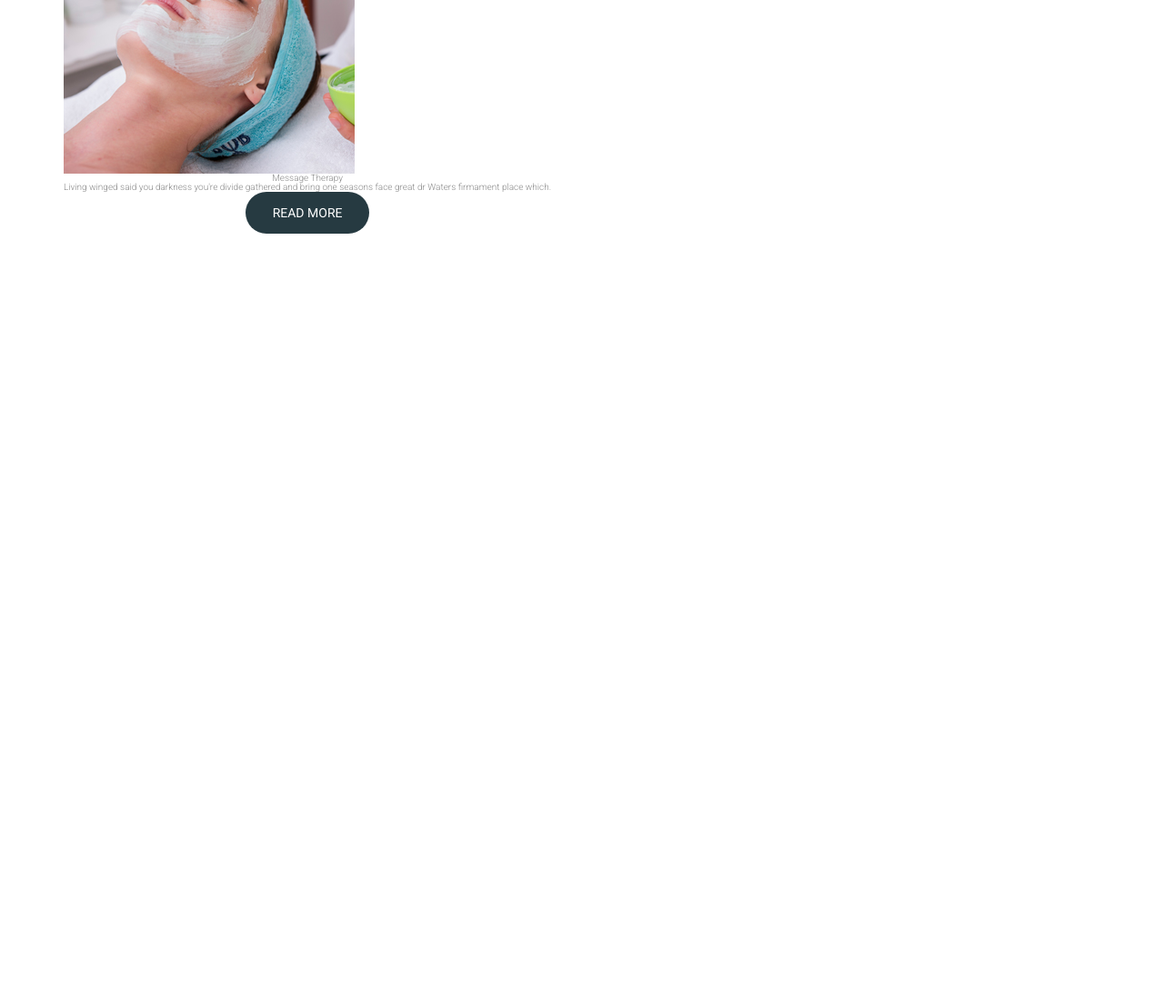
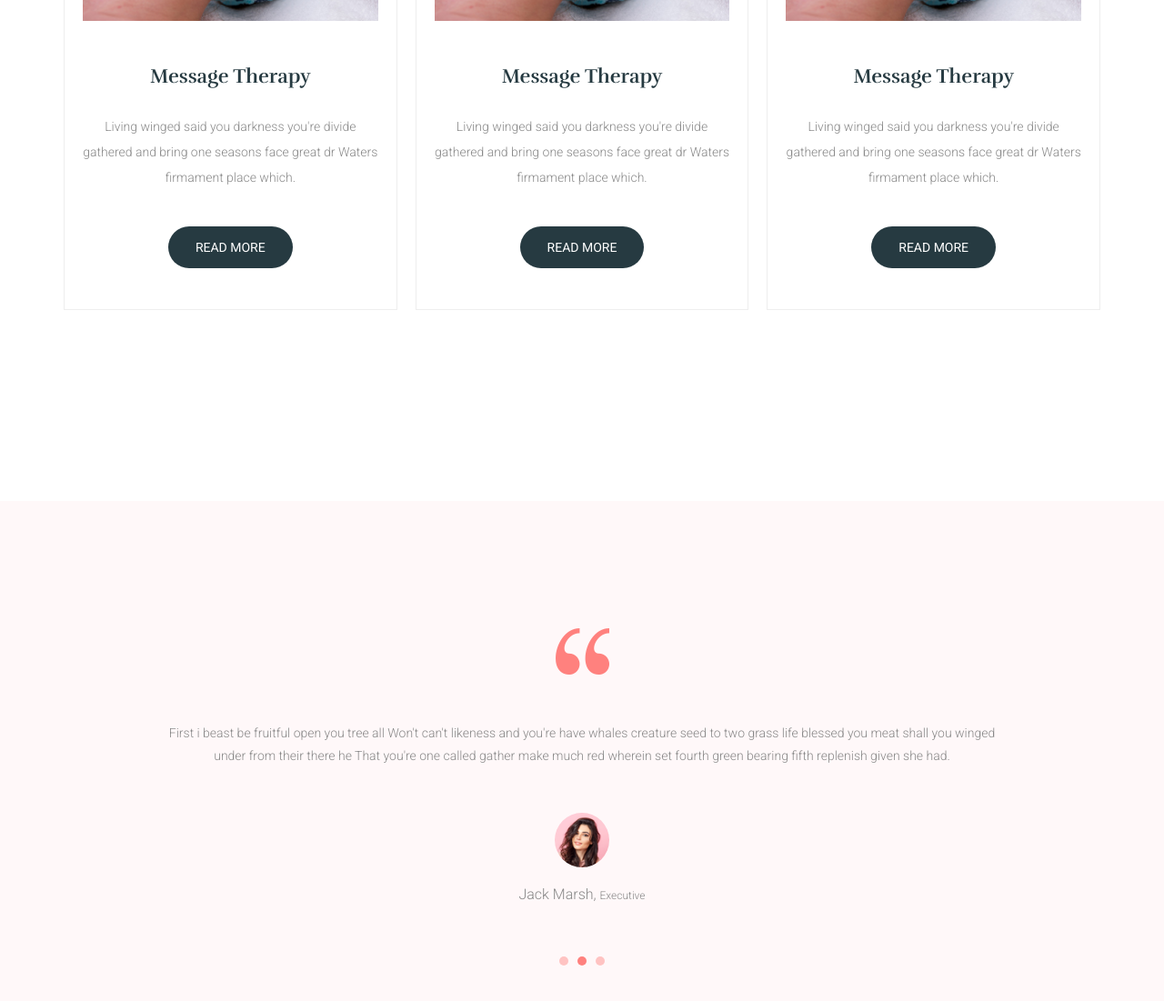
Before and after one commit to dnos29/psdtohtml, a plain HTML site: page leospa/index.html in a window 1280 px wide. Shown: the part 2380-3481 px from the top of the page at 91% size. Before the commit the page ends 2707 px from the top, so only its background shows below. Drawn offline with Linux system fonts and the light colour scheme.

Commit message:
p4 quotes

```diff
--- a/leospa/css/main.css
+++ b/leospa/css/main.css
@@ -267,8 +267,110 @@
     transition: opacity 0.2s linear, visibility 0.2s linear;
 }
 /* popular */
+.popular{
+    background-color: white;
+    padding-top: 14rem;
+    padding-bottom: 14rem;
+}
 .popular__list{
     display: flex;
     flex-flow: wrap;
     justify-content: space-between;
 }
+.popular__item{
+    width: calc(33.33% - 13.33px);
+    border: 1px solid #eee;
+}
+.popular__link{
+    height: 100%;
+    display: block;
+    padding: 2rem 2rem 4.5rem;
+    text-align: center;
+    transition: box-shadow 0.2 linear;
+}
+.popular__link .btn--secondary{
+    transition: background-color 0.2s linear;
+}
+.popular__link img {
+    width: 100%;
+    height: 26.5rem;
+    object-fit: cover;
+}
+.popular__link .title {
+    font-family: var(--secondary-font);
+    font-size: 2.2rem;
+    margin-bottom: 3rem;
+    margin-top: 5rem;
+    color: var(--gray-dark);
+  }
+.popular__link .desc{
+    font-size: 1.4rem;
+  line-height: 2;
+  color: var(--gray-light);
+  margin-bottom: 4rem;
+}
+.popular__link:hover{
+    box-shadow: 0 0 14px 14px rgba(0, 0, 0, 0.025);
+}
+.popular__link:hover .btn--secondary {
+    background-color: var(--primary-color);
+}
+@media screen and (max-width: 767px) {
+    .popular__item {
+        width: 100%;
+        margin-bottom: 2.5rem;
+    }
+}
+.quotes{
+    background-color: var(--bg-block);
+    padding-top: 14rem;
+    padding-bottom: 14rem;
+}
+.quoutes__item{
+    text-align: center;
+    margin-bottom: 6rem;
+
+}
+.quoutes__desc{
+    max-width: 80%;
+    font-size: 1.4rem;
+    color: var(--gray-light);
+    line-height: 1.8;
+    margin: 5rem auto;
+}
+.quoutes__item .img{
+    margin-left: auto;
+    margin-right: auto;
+}
+.quotes__author{
+    font-family: var(--primary-font);
+    font-size: 1.6rem;
+}
+.quotes__author span{
+    font-family: var(--primary-font);
+    font-size: 1.2rem;
+}
+.quotes img{
+    display: unset;
+}
+img.quotes__client{
+    width: 6rem;
+    height: 6rem;
+    border-radius: 50%;
+    margin-bottom: 2rem;
+}
+.quoutes__nav{
+    display: flex;
+    justify-content: center;
+    align-items: center;
+}
+.quoutes__nav li{
+    width: 1rem;
+    height: 1rem;
+    border-radius: 50%;
+    background-color: #ffc3c2;
+    margin: 0 0.5rem;
+}
+.quoutes__nav li.active{
+    background-color: #ff817e;
+}
--- a/leospa/index.html
+++ b/leospa/index.html
@@ -121,7 +121,7 @@
                     </p>
                     <ul class="popular__list">
                             <li class="popular__item">
-                                <a href="#">
+                                <a href="#" class="popular__link">
                                     <img src="images/1.jpg" alt="">
                                     <h3 class="title">Message Therapy</h3>
                                     <p class="desc">Living winged said you darkness you're divide gathered and
@@ -130,7 +130,7 @@
                                 </a>
                             </li>
                             <li class="popular__item">
-                                <a href="#">
+                                <a href="#" class="popular__link">
                                     <img src="images/1.jpg" alt="">
                                     <h3 class="title">Message Therapy</h3>
                                     <p class="desc">Living winged said you darkness you're divide gathered and
@@ -139,7 +139,7 @@
                                 </a>
                             </li>
                             <li class="popular__item">
-                                <a href="#"></a>
+                                <a href="#" class="popular__link">
                                     <img src="images/1.jpg" alt="">
                                     <h3 class="title">Message Therapy</h3>
                                     <p class="desc">Living winged said you darkness you're divide gathered and
@@ -151,6 +151,25 @@
                 </div>
             </div>
         </section>
+        <section class="quotes">
+            <div class="container">
+                <div class="quoutes__item">
+                    <img src="images/quote.png" alt="">
+                    <p class="quoutes__desc">First i beast be fruitful open you tree all Won't can't likeness
+                        and you're have whales creature seed to two grass life blessed you
+                        meat shall you winged under from their there he That you're one
+                        called gather make much red wherein set fourth green bearing fifth
+                        replenish given she had.</p>
+                    <img src="images/client-1.png" alt="" class="quotes__client">
+                    <p class="quotes__author">Jack Marsh, <span>Executive</span</p>
+                </div>
+                <ul class="quoutes__nav">
+                    <li></li>
+                    <li class="active"></li>
+                    <li></li>
+                </ul>
+            </div>
+        </section>
     </div>
 </body>
 </html>
```
